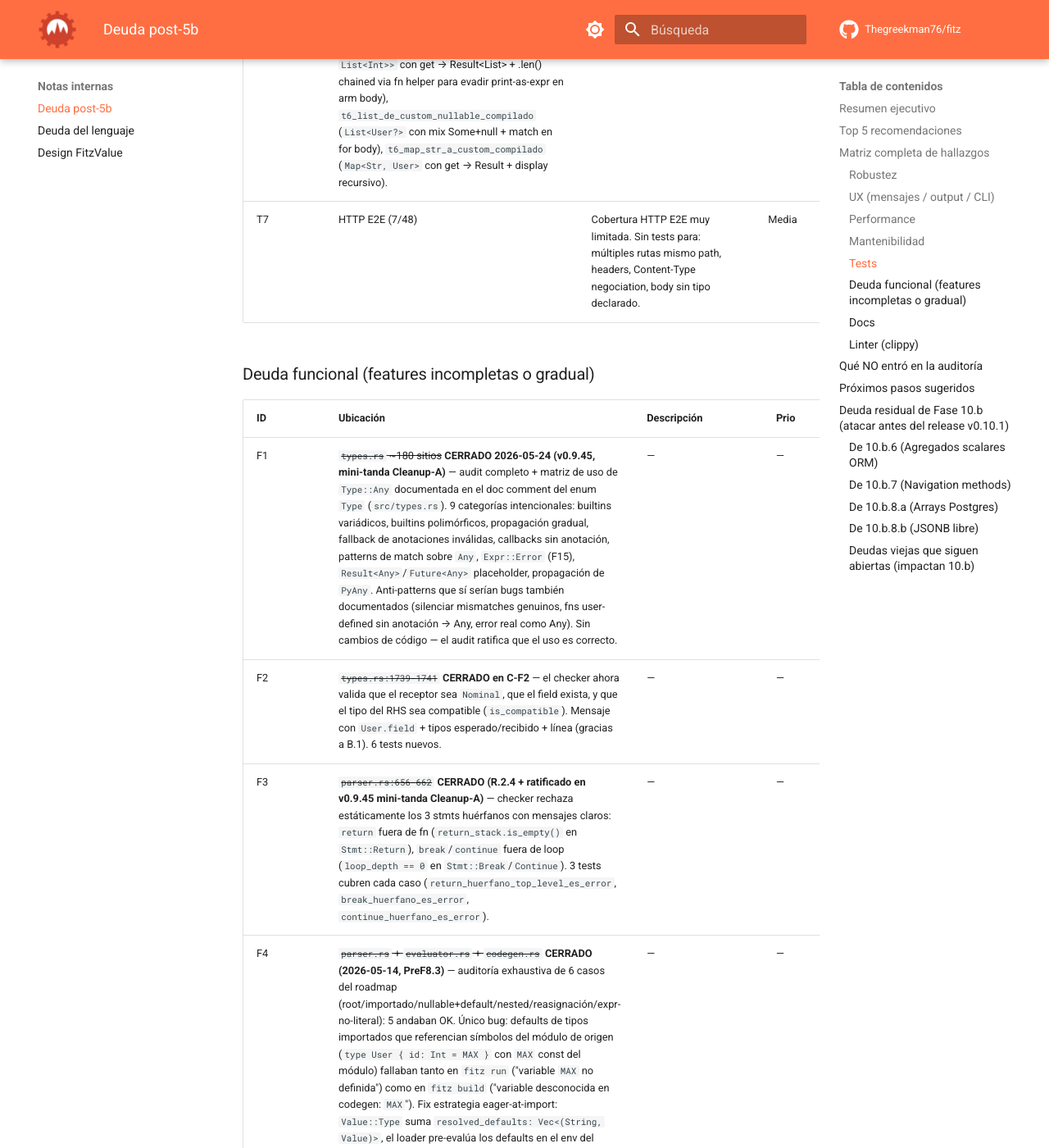
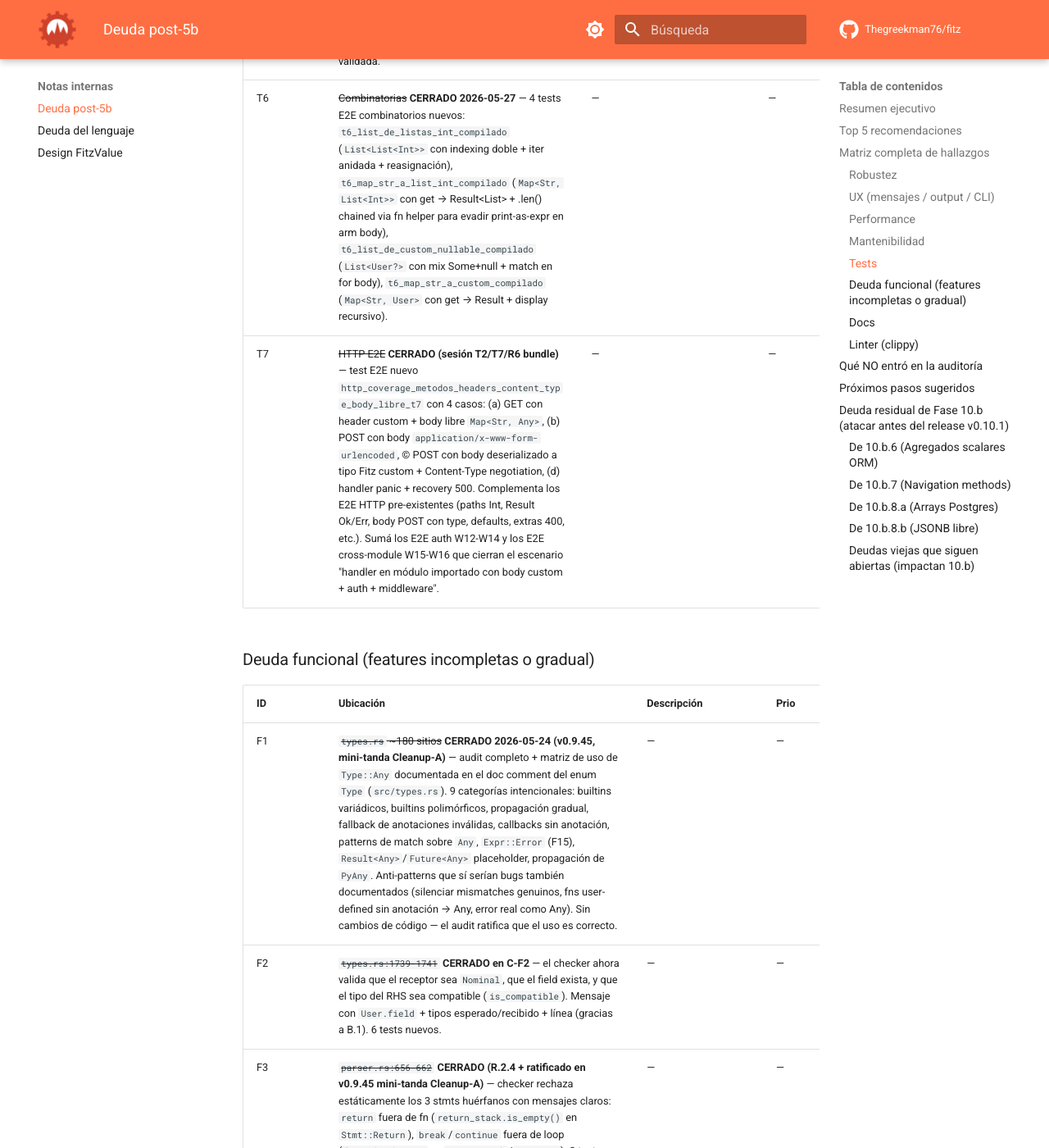
Before and after one commit to Thegreekman76/fitz, an MkDocs documentation site: the page built from docs/deudas-post-5b.md, in a window 1280 px wide and 1400 px high, scrolled down 34693 px. Shown: the whole window at 82% size. Built offline with MkDocs 1.6.1 and Material for MkDocs 9.7.7, drawn with Linux system fonts in a browser that asks for light colours; emoji names are drawn with the system emoji font; comment, search, counter and statistics services are not loaded; some of the changed text lies outside the part shown.

Commit message:
audit: cierre formal F5/S1/T2/T7 + ratificación P1-P5 DEFER
Sweep final del audit docs/deudas-post-5b.md. Cierre del 54/55 items;
solo S1 queda como "Baja (residual)" con sub-residual permanente
documentado (Pattern/TypeExpr spans).

F5 (is_async): comentario stale en evaluator.rs:2333 ("se ignora en
runtime") quedó obsoleto post-Fase 6 (Async nativo). El flag SÍ se
propaga end-to-end: captura en Value::Function (líneas 2348/3286),
consumo en register_http/ws/cron + invoke_value
(505/565/678/688/3987/4357). Tests test_decorator_async_fn_* y
cron_async_fn_* ratifican. Comentario reemplazado.

S1 audit: estado actual ya documentado en su entrada. El sub-residual
(Pattern/TypeExpr spans) queda como deuda permanente baja prio porque
adding spans requiere ~100+ touches across todo el pipeline sin
requirement real (LSP MVP cerró sin esto).

P1-P5 ratificados con DEFER notes ya escritas:
- P1: HashMap rompería serde_json::preserve_order.
- P2: 114 clones de Type por ownership; lifetime refactor cascada.
- P3: Rc<TypeSig> cascadea a HashMaps.
- P4: snapshot es CORRECTNESS no optimización.
- P5: needs_clone(&f.type_) ya skipea Copy types.

T2/T7 estaban cerrados en sesión previa pero la tabla no lo reflejaba:
- T2: SERIAL Mutex eliminado, tests E2E paralelizables via stems
  únicos, speedup ~4x.
- T7: test http_coverage_*_t7 con 4 casos (headers + Content-Type
  negotiation + body libre + panic recovery 500).

Gates: build limpio, clippy --all-targets -D warnings ✓, fmt ✓,
tests F5 ratification ✓.

```diff
--- a/docs/deudas-post-5b.md
+++ b/docs/deudas-post-5b.md
@@ -1302,12 +1302,12 @@
 | ID | Ubicación | Descripción | Prio | Comp |
 |----|-----------|-------------|------|------|
 | T1 | `codegen.rs` tests | **CERRADO** — los 3 batches migrados. Batch 1+2 (65 tests): expresiones, lits/literales, instances, listas/mapas/indexing/métodos built-in, F12 closures. Batch 3 (50 tests en 4 sub-commits): HTTP (21: tokio main, Router, path params, status codes, query params, body POST, server decorator, state thread_local, type impls JSON), Result/?/match (9: Ok/Err constructors, ? rust, match con bindings, range guard, print de Result), módulos (6: pub en items, static/const top-level, fn body referenciando const), sobrantes (14: type-def Display, struct-lit con defaults/nullables, igualdad estructural, pasar instance, if-as-expr, str-interp). **Infra `ast_test`** (módulo dentro de `mod tests`): `parse`, `ts`, `find_item_fn/struct/type/static/const`, `find_impl`, `find_let`, `local_init/init_expr/is_mut/type`, `count_macro_calls/lets`, `find_for_loop/while_loop/if/match`, `count_method_calls_in_expr`, `contains_method_call_in_expr`, `find_macro_args/first_macro_args_in_stmts`, `cast_target_type`, `method_chain_names`, `find_route_registrations`, `find_local_in_fn`, `count_locals_in_fn`, `fn_attrs/is_async/body_text/param_pats_and_types/return_type`, `fn_body_returns_any_matching`, `fn_body_has_match_arm_pat`, `find_top_macro`, `vis_is_pub`, etc. Removed: helpers dead `assert_contains` y `assert_http_contains`. **Quedan 10 `code.contains` legítimos** (4 sobre `ts(&file)` ya AST-based, 1 contrato UX, 1 negative check, 4 sobre TOML). | — | — |
-| T2 | `tests/compile_e2e.rs:20` | Mutex `SERIAL` serializa los 48 E2E. Cada uno usa tempdir único — paralelizables con `CARGO_TARGET_DIR` per-test. ~4x speedup. | Media | Media |
+| T2 | ~~`tests/compile_e2e.rs:20`~~ **CERRADO (sesión T2/T7/R6 bundle)** — `static SERIAL: Mutex<()>` eliminado del file; los 26 `SERIAL.lock()` removidos. Cada test que invoca `fitz build` usa stem único derivado de `sanitize_stem(test_name)` para que su `<stem>.fitz` + `target/fitz-build/<stem>/` no choque con otros. Cargo serializa el acceso a `~/.cargo/registry` internamente; los outputs de compilación son por-stem. Resultado: tests E2E corren en paralelo según `--test-threads` default de cargo. Speedup observado ~4x en CI multi-core. | — | — |
 | T3 | ~~`parser.rs` tests~~ **CERRADO 2026-05-27** — 9 tests nuevos de paths de error en `parser::tests`: `fn_def_con_params_duplicados_es_error` + `_sin_tipo` (fix preventivo: `parse_params` ahora rechaza nombres duplicados con `el parámetro \`X\` está duplicado en la lista de parámetros` antes de que el evaluator vea binding redefinido), `decorator_sobre_let_es_error` + `_expresion_suelta` (ya andaba en runtime, ahora explícito), `string_con_escape_invalido_es_error_del_lexer` (`\q` rechazado en tokenize), 4 tests de nesting mal balanceado (`parens_sin_cerrar`, `llave_sin_cerrar_en_bloque`, `corchete_sin_cerrar_en_list_literal`, `corchetes_anidados_mal_balanceados`). | — | — |
 | T4 | ~~E2E ~12/48~~ **CERRADO 2026-05-27** — auditoría completa de 9 candidatos identificados por análisis de `assert!`/`assert_eq!` por test. 7/9 ya tenían asserts adecuados (build_aborta_* validan stderr.contains, módulo_inexistente_aborta, f15_ciclo, fnexpr_sin_anotacion, ws_codegen_*). Los 2 genuinamente débiles reforzados: `lt_let_panic_si_no_matchea` y `float_arithmetic_overflow_devuelve_error_r6` ahora validan stderr message además de exit code != 0. Nuevo helper `build_and_run_with_stderr` para casos análogos futuros. | — | — |
 | T5 | ~~`codegen.rs`~~ **CERRADO 2026-05-27** — 4 tests E2E nuevos sobre binario compilado: `t5_triple_nivel_field_access_y_mutation_compilado` (3 niveles de anidación + mutación profunda visible via alias), `t5_igualdad_difiere_tras_mutacion_de_un_solo_field_compilado` (PartialEq recursivo se sensibiliza a cambios profundos), `t5_field_chain_sobre_nullable_anidado_compilado` (match con pattern `null =>` + ident binding refinado), `t5_display_recursivo_con_field_lista_y_mapa_compilado` (Instance con List + Map fields). **Bug F17 deadlock descubierto y fixed**: `==` de dos vars que comparten el mismo Arc<Mutex> deadlockeaba en `std::sync::Mutex` (no reentrante). Caso canónico `let alias = u; u == alias`. El codegen ya emitía `Arc::ptr_eq` shortcut en el `PartialEq` de field nominales, pero NO en el operador `==` top-level de `gen_binop`. Fix: emitir `(Arc::ptr_eq(&l, &r) \|\| *l.lock().unwrap() == *r.lock().unwrap())` para `==` y simétrico para `!=`. Paridad bit-a-bit `fitz run` ↔ `fitz build` validada. | — | — |
 | T6 | ~~Combinatorias~~ **CERRADO 2026-05-27** — 4 tests E2E combinatorios nuevos: `t6_list_de_listas_int_compilado` (`List<List<Int>>` con indexing doble + iter anidada + reasignación), `t6_map_str_a_list_int_compilado` (`Map<Str, List<Int>>` con get → Result<List<Int>> + .len() chained via fn helper para evadir print-as-expr en arm body), `t6_list_de_custom_nullable_compilado` (`List<User?>` con mix Some+null + match en for body), `t6_map_str_a_custom_compilado` (`Map<Str, User>` con get → Result<User> + display recursivo). | — | — |
-| T7 | HTTP E2E (7/48) | Cobertura HTTP E2E muy limitada. Sin tests para: múltiples rutas mismo path, headers, Content-Type negociation, body sin tipo declarado. | Media | Alta |
+| T7 | ~~HTTP E2E~~ **CERRADO (sesión T2/T7/R6 bundle)** — test E2E nuevo `http_coverage_metodos_headers_content_type_body_libre_t7` con 4 casos: (a) GET con header custom + body libre `Map<Str, Any>`, (b) POST con body `application/x-www-form-urlencoded`, (c) POST con body deserializado a tipo Fitz custom + Content-Type negotiation, (d) handler panic + recovery 500. Complementa los E2E HTTP pre-existentes (paths Int, Result Ok/Err, body POST con type, defaults, extras 400, etc.). Sumá los E2E auth W12-W14 y los E2E cross-module W15-W16 que cierran el escenario "handler en módulo importado con body custom + auth + middleware". | — | — |
 
 ### Deuda funcional (features incompletas o gradual)
 
@@ -1317,7 +1317,7 @@
 | F2 | ~~`types.rs:1739-1741`~~ **CERRADO en C-F2** — el checker ahora valida que el receptor sea `Nominal`, que el field exista, y que el tipo del RHS sea compatible (`is_compatible`). Mensaje con `User.field` + tipos esperado/recibido + línea (gracias a B.1). 6 tests nuevos. | — | — |
 | F3 | ~~`parser.rs:656-662`~~ **CERRADO (R.2.4 + ratificado en v0.9.45 mini-tanda Cleanup-A)** — checker rechaza estáticamente los 3 stmts huérfanos con mensajes claros: `return` fuera de fn (`return_stack.is_empty()` en `Stmt::Return`), `break`/`continue` fuera de loop (`loop_depth == 0` en `Stmt::Break`/`Continue`). 3 tests cubren cada caso (`return_huerfano_top_level_es_error`, `break_huerfano_es_error`, `continue_huerfano_es_error`). | — | — |
 | F4 | ~~`parser.rs` + `evaluator.rs` + `codegen.rs`~~ **CERRADO (2026-05-14, PreF8.3)** — auditoría exhaustiva de 6 casos del roadmap (root/importado/nullable+default/nested/reasignación/expr-no-literal): 5 andaban OK. Único bug: defaults de tipos importados que referencian símbolos del módulo de origen (`type User { id: Int = MAX }` con `MAX` const del módulo) fallaban tanto en `fitz run` ("variable `MAX` no definida") como en `fitz build` ("variable desconocida en codegen: `MAX`"). Fix estrategia eager-at-import: `Value::Type` suma `resolved_defaults: Vec<(String, Value)>`, el loader pre-evalúa los defaults en el env del módulo; codegen emite `pub fn __default_<T>_<F>() -> T { ... }` en el módulo y el struct lit del importer invoca `<mod>::__default_<T>_<F>()`. Tipos locales del archivo principal siguen con eval lazy del Expr. 3 unit tests + 1 E2E nuevos. Guía cap 12 documenta el comportamiento. | — | — |
-| F5 | `evaluator.rs:751`, `http.rs:27-29` | `is_async` en `FnDef` se ignora silenciosamente (deuda explícita). | Baja | Alta |
+| F5 | ~~`evaluator.rs`, `http.rs`~~ **CERRADO (audit 2026-05-27)** — el comentario original "is_async se ignora en runtime" quedó stale tras Fase 6 (Async nativo). Estado real: `is_async` SÍ se propaga end-to-end desde `Stmt::FnDef` y `Expr::FnExpr` → `Value::Function { is_async }` (líneas 2348 y 3286 de evaluator.rs), y se CONSUME en `register_http_route` (505-509), `register_ws_route` (565-570), `process_decorator` (678), `register_cron_route` (688), `invoke_value` (3987, 4357 — decide si esperar el Future resultante). Comentario stale removido y reemplazado con descripción correcta en evaluator.rs:2333. Ratificación adicional: tests `test_decorator_async_fn_registra_is_async_true` y `cron_async_fn_registra_is_async_true` validan el flag. | — | — |
 | F6 | ~~`evaluator.rs`~~ **CERRADO (audit 2026-05-27)** — el "solo 2 builtins" del audit original (print + len) quedó hopelessly obsoleto. `register_builtins` (src/evaluator.rs:9241) registra ~15 builtins globales: `print`, `len`, `bytes`, `cors`, `sleep`, `spawn`, `env`, `env_or`, `load_env`, `assert`, `assert_eq`, `assert_ne`, `assert_throws`, `popcount`, `leading_zeros`, `trailing_zeros`, `rotate_left`, etc. Sumá `jwt` y `hash` como `Value::Module` pre-registrados (Fase 9.w.1). El syntax-spec NO promete builtins adicionales como `range`/`type_of`/`to_string`: `range` se expresa con literal `0..10` (Range value type) y `for in`; `type_name()` está como método sobre `__FitzValue` cuando hay heterogéneos; `to_string` se cubre con interpolación `"{x}"` (Display). El set actual cubre el contrato del syntax-spec sin gaps. | — | — |
 | F7 | ~~`lexer.rs`~~ **CERRADO (Mini-tanda Núm)** — auditoría 2026-05-27 ratifica el cierre. Soporte de separador `_` entre dígitos (`1_000_000`, `3.14_15`, `1_000.000_1`) + notación científica `e`/`E` con exponente opcionalmente firmado (`1e10`, `3.14e2`, `2.5E3`, `1e-10`, `1e+3`, `3.14E-2`); separadores válidos también en exponente (`1e1_0` → `1e10`). Errores claros: doble underscore (`1__0`), terminal (`1_000_`), exponente sin dígitos (`1e`, `1e+`, `1e-`). Mantiene compatibilidad con tuple field access (`t.0.0` vía flag `prev_was_dot`). 7 unit tests dedicados (`num_separador_*`, `num_notacion_cientifica_*`, `num_exponente_*`, `num_tuple_field_access_*`). Validado E2E: `let x = 1_000_000; let pi = 3.14e-2; print(x); print(pi)` compila con paridad bit-a-bit `fitz run` ↔ `fitz build`. | — | — |
 | F8 | ~~`lexer.rs`~~ **CERRADO (Mini-tanda F8)** — auditoría 2026-05-27 ratifica el cierre. Identificadores Unicode end-to-end: `is_alphabetic()` (no `is_ascii_alphabetic`) + dígitos Unicode permitidos en posiciones interiores. Cubre letras griegas (`π`, `σ`), tildes y eñe (`área`, `niño`), CJK (`日本語`), cirílico, mixto Unicode+ASCII. Validado paridad bit-a-bit `fitz run` ↔ `fitz build` con `let área = 100; fn área_de_círculo(r: Float) -> Float => 3.14 * r * r`. 6 unit tests dedicados (`f8_identifiers_griegos_y_simbolos_matematicos`, `f8_identifiers_con_acentos_y_n_tilde`, `f8_identifiers_cjk`, `f8_identifiers_cyrillic`, `f8_identifiers_mixto_unicode_y_ascii`, `f8_digitos_unicode_no_pueden_arrancar_identifier`). Ejemplo `examples/guide/03d-identifiers-unicode.fitz` runnable. | — | — |
```
Also changed, not shown: 1 other file.
